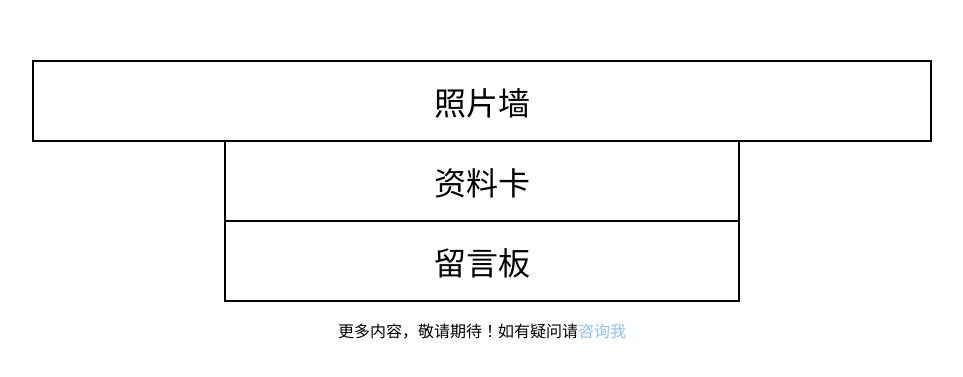
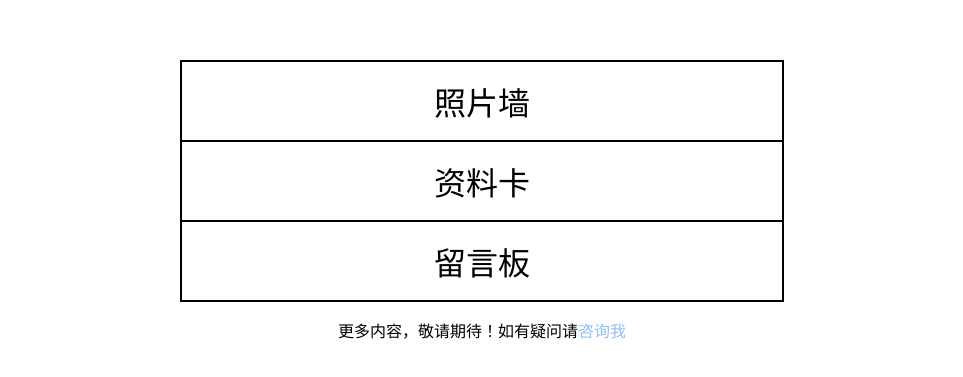
Before and after one commit to ourpast/ourpast.github.io, a plain HTML site: page 主页.html in a window 1280 px wide. Shown: the part 191-568 px from the top of the page, without its empty margins (158-1121 px from the left). Drawn offline with Linux system fonts and the light colour scheme.

Commit message:
Add files via upload

```diff
--- a/zystyle.css
+++ b/zystyle.css
@@ -23,19 +23,21 @@ h1{
 .B1{
     border: 2px black solid;
     width: 70%;
-
+    max-width: 600px;
 }
 
 .B2{
     border: 2px black solid;
     border-top: 0;
-    width: 40%;
+    width: 70%;
+    max-width: 600px;
 }
 
 .B3{
     border: 2px black solid;
     border-top: 0;
-    width: 40%;
+    width: 70%;
+    max-width: 600px;
 }
 
 .B1:hover{
```
